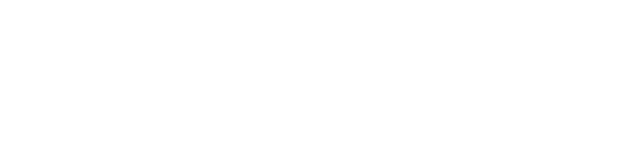
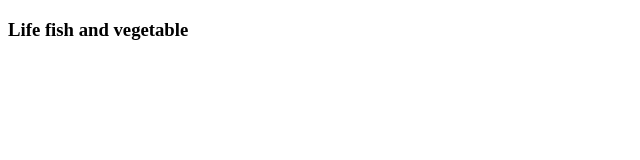
Before and after one commit to emo083/green-grocey-mart, a plain HTML site: page index.html in a window 1280 px wide. Shown: the whole page, without its empty margins (0-640 px from the left). Drawn offline with Linux system fonts and the light colour scheme.

Commit message:
all grocey

```diff
--- a/index.html
+++ b/index.html
@@ -6,6 +6,6 @@
     <title>Green grocey</title>
 </head>
 <body>
-
+        <h3>Life fish and vegetable</h3>
 </body>
 </html>
```
